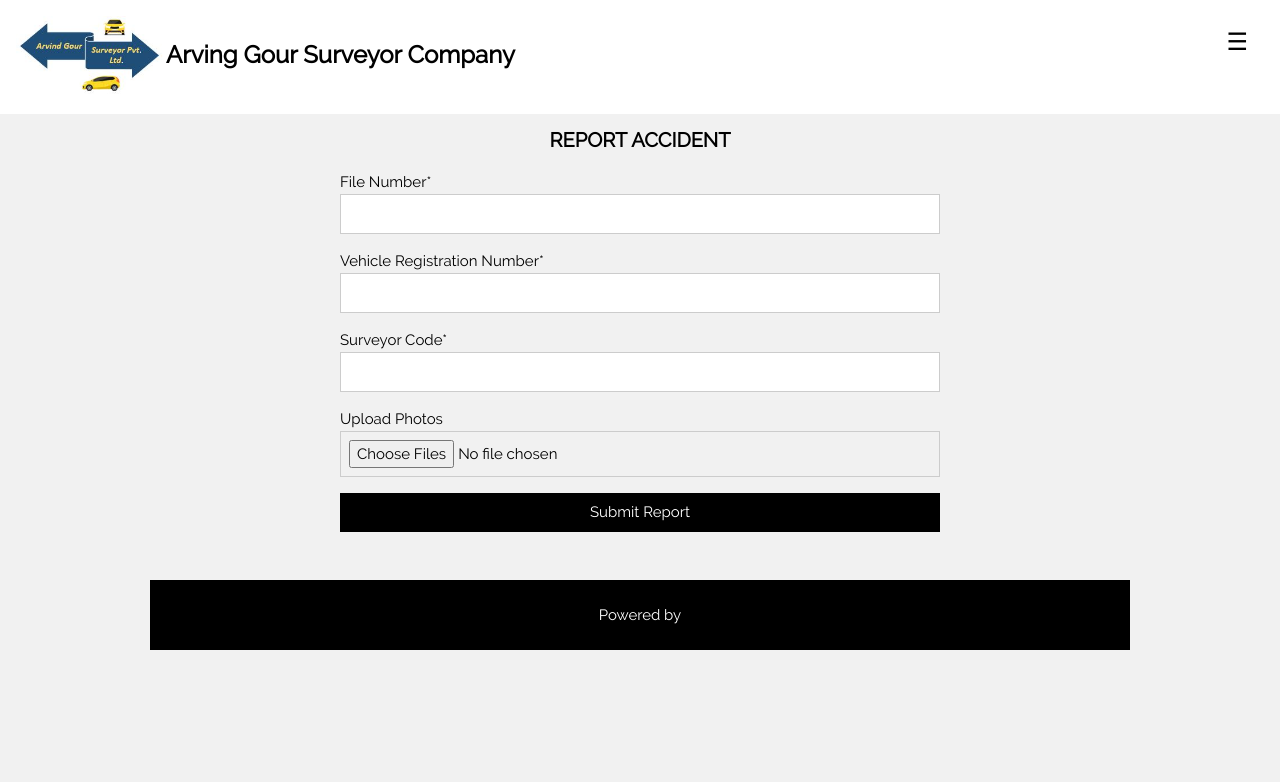
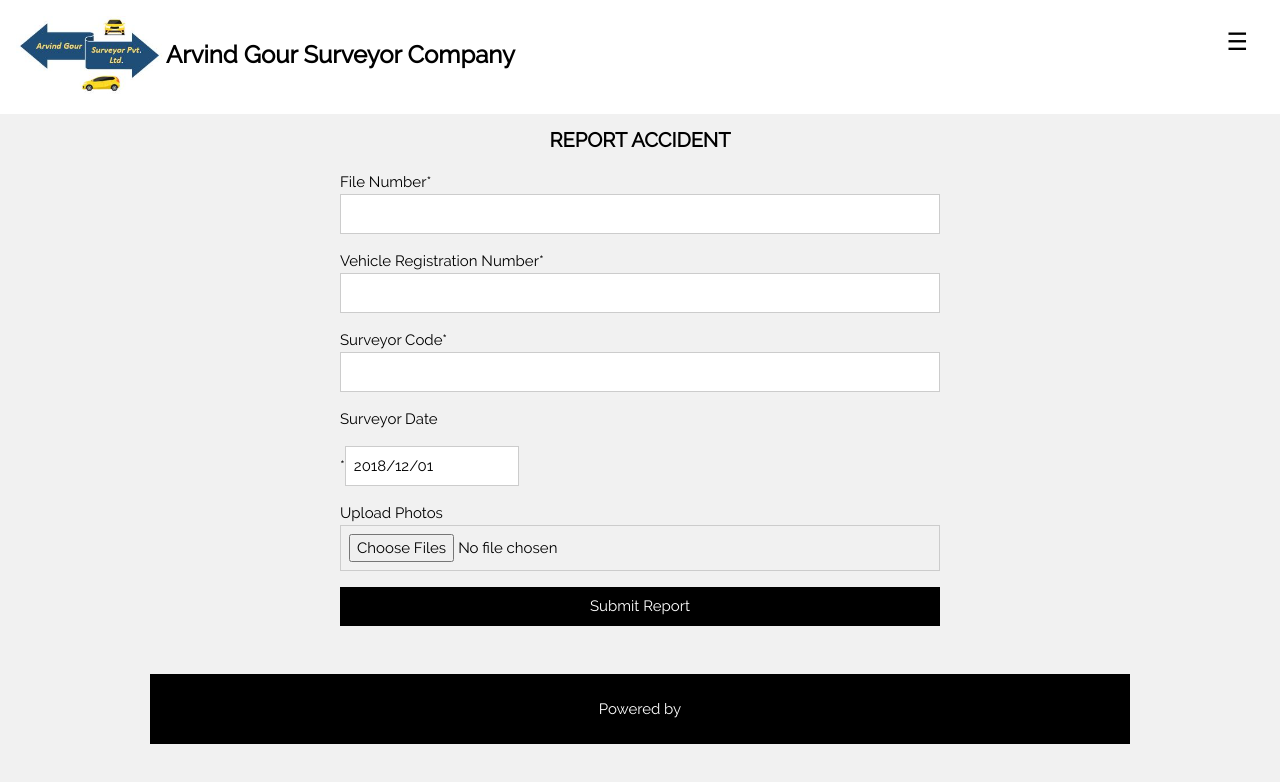
Before and after one commit to alok0007/surveyapptest, a React (Create React App) app: page / in a window 1280 px wide. Shown: the top 782 px of the page. Built offline with nearby package versions, Linux system fonts and the light colour scheme; a web font is replaced by a local one.

Commit message:
add date

```diff
--- a/package.json
+++ b/package.json
@@ -14,8 +14,11 @@
     "cors": "^2.8.5",
     "express": "^4.14.0",
     "express-fileupload": "^1.0.0",
+    "node-datetime": "^2.1.2",
     "pg": "^7.4.3",
+    "properties-reader": "^0.0.16",
     "react": "^16.6.3",
+    "react-datepicker": "^2.0.0",
     "react-dom": "^16.6.3",
     "react-router": "^4.3.1",
     "react-router-dom": "^4.3.1",
--- a/public/index.html
+++ b/public/index.html
@@ -1,6 +1,6 @@
 <!DOCTYPE html>
 <html lang="en">
-<title>Arving Gour Surveyor Company</title>
+<title>Arvind Gour Surveyor Company</title>
 <meta charset="UTF-8">
 <meta name="viewport" content="width=device-width, initial-scale=1">
 <link rel="shortcut icon" href="%PUBLIC_URL%/favicon.ico">
--- a/src/components/About.js
+++ b/src/components/About.js
@@ -1,6 +1,6 @@
 import React, { Component } from 'react';
 import './App.css';
-
+import { uiproperties } from './uiproperties.js';
 
 class App extends Component {
 
@@ -22,7 +22,7 @@ class App extends Component {
             <p>We are professionals who assess the loss or damage and serve as a link between the insurer and the insured. Our job is to assess the actual loss and avoid false claims
                </p>
             <p>mail: gaursurveyor@googlemail.com</p>
-            <p>Mobile: 9414206510</p>
+            <p>Mobile: {uiproperties.contactnumber}</p>
 
             {/* <hr className="w3-opacity" />
             <h4 className="w3-padding-16">Technical Skills</h4>
--- a/src/components/Add.js
+++ b/src/components/Add.js
@@ -1,5 +1,7 @@
 import React, { Component } from 'react';
 import axios from 'axios';
+import DatePicker from 'react-datepicker';
+import "react-datepicker/dist/react-datepicker.css";
 import './App.css';
 
 class App extends Component {
@@ -11,10 +13,12 @@ class App extends Component {
       loaded: 0,
       fileNumber: '',
       registrationNumber: '',
-      surveyorName: '',
+      surveyorCode: '',
+      surveyDate: new Date(),
       msgStatus: '',
       msgType: ''
-    }
+    };
+    this.handleSurveyDate = this.handleSurveyDate.bind(this);
   }
 
   onClick = (element) => {
@@ -41,10 +45,10 @@ class App extends Component {
 
   handleSubmit = async (event) => {
 
-      event.preventDefault();
-      this.setState({ loaded: 1 });
-      const body = new FormData();
-      if(this.state.surveyorName == 'Arvind'){
+    event.preventDefault();
+    this.setState({ loaded: 1 });
+    const body = new FormData();
+    if (this.state.surveyorCode == 'Arvind') {
       if (this.state.selectedFiles && this.state.selectedFiles.length > 0) {
         let count = 1;
         Object.keys(this.state.selectedFiles).forEach(key => {
@@ -54,13 +58,14 @@ class App extends Component {
       }
       body.append('fileNumber', this.state.fileNumber);
       body.append('registrationNumber', this.state.registrationNumber);
-      body.append('surveyorName', this.state.surveyorName);
+      body.append('surveyorCode', this.state.surveyorCode);
+      body.append('surveyDate', this.state.surveyDate);
 
       await axios.post('/upload', body)
         .then(response => {
           const data = response.data;
           this.setState({
-            msgStatus:  data.code !== 200 ? 'File Already in System please take different file number!': 'Data inserted successfully!',
+            msgStatus: data.code !== 200 ? 'File Already in System please take different file number!' : 'Data inserted successfully!',
             msgType: data.code !== 200 ? 'e' : 'ne',
             loaded: 0
           })
@@ -72,12 +77,13 @@ class App extends Component {
             loaded: 0
           })
         })
-    }else{
+    } else {
       this.setState({
         msgStatus: 'Wrong Upload Code!',
         msgType: 'e',
         loaded: 0
-    })}
+      })
+    }
   };
 
   handleSelectedFile = event => {
@@ -95,10 +101,15 @@ class App extends Component {
       registrationNumber: event.target.value,
     })
   }
-  handleSurveyorName = event => {
+  handleSurveyorCode = event => {
     this.setState({
-      surveyorName: event.target.value,
+      surveyorCode: event.target.value,
     })
+  }
+  handleSurveyDate(date) {
+    this.setState({
+      surveyDate: date
+    });
   }
 
   render() {
@@ -124,8 +135,16 @@ class App extends Component {
             </div>
             <div className="w3-section">
               <label>Surveyor Code</label>*
-              <input value={this.state.surveyorName} className="w3-input w3-border" type="text"
-                name="Surveyor" onChange={this.handleSurveyorName} required />
+              <input value={this.state.surveyorCode} className="w3-input w3-border" type="text"
+                name="Surveyor" onChange={this.handleSurveyorCode} required />
+            </div>
+            <div className="w3-section">
+              <label>Surveyor Date<p></p></label>*
+            <DatePicker className="w3-input w3-border"
+            dateFormat="yyyy/MM/dd"
+                selected={this.state.surveyDate}
+                onChange={this.handleSurveyDate}
+              />
             </div>
             <div className="w3-section">
               <label>Upload Photos</label>
--- a/src/components/App.js
+++ b/src/components/App.js
@@ -5,7 +5,10 @@ import Add from './Add';
 import Search from './Search';
 import About from './About';
 import Contact from './Contact';
+import { uiproperties } from './uiproperties.js';
+
 const logo = require('./agsc.JPG')
+
 
 const divStyle = {
   marginTop: '83px'
@@ -14,6 +17,7 @@ const divStyle = {
 class App extends Component {
 
   onClick(element) {
+
     document.getElementById("img01").src = element.src;
     document.getElementById("modal01").style.display = "block";
     var captionText = document.getElementById("caption");
@@ -46,7 +50,7 @@ class App extends Component {
         </nav>
 
         <header className="w3-container w3-top w3-white w3-xlarge w3-padding-16">
-          <span className="w3-left "><img src={logo} alt="Me" className="w3-image" width="150" height="300" /><b>Arving Gour Surveyor Company</b></span>
+          <span className="w3-left "><img src={logo} alt="Me" className="w3-image" width="150" height="300" /><b>{uiproperties.title}</b></span>
           <div href="#1" className="w3-right w3-button w3-white" onClick={this.w3Open}>☰</div>
         </header>
 
--- /dev/null
+++ b/src/components/uiproperties.js
@@ -0,0 +1,8 @@
+/* uiproperties.js */
+
+export const uiproperties = {
+    title: "Arvind Gour Surveyor Company",
+    //title: "React JS POC",
+    contactnumber : "9460037252"
+
+};
```
Also changed, not shown: server.js (+10 -1 lines), 20 other files (tests, documents, lock files or other folders).
